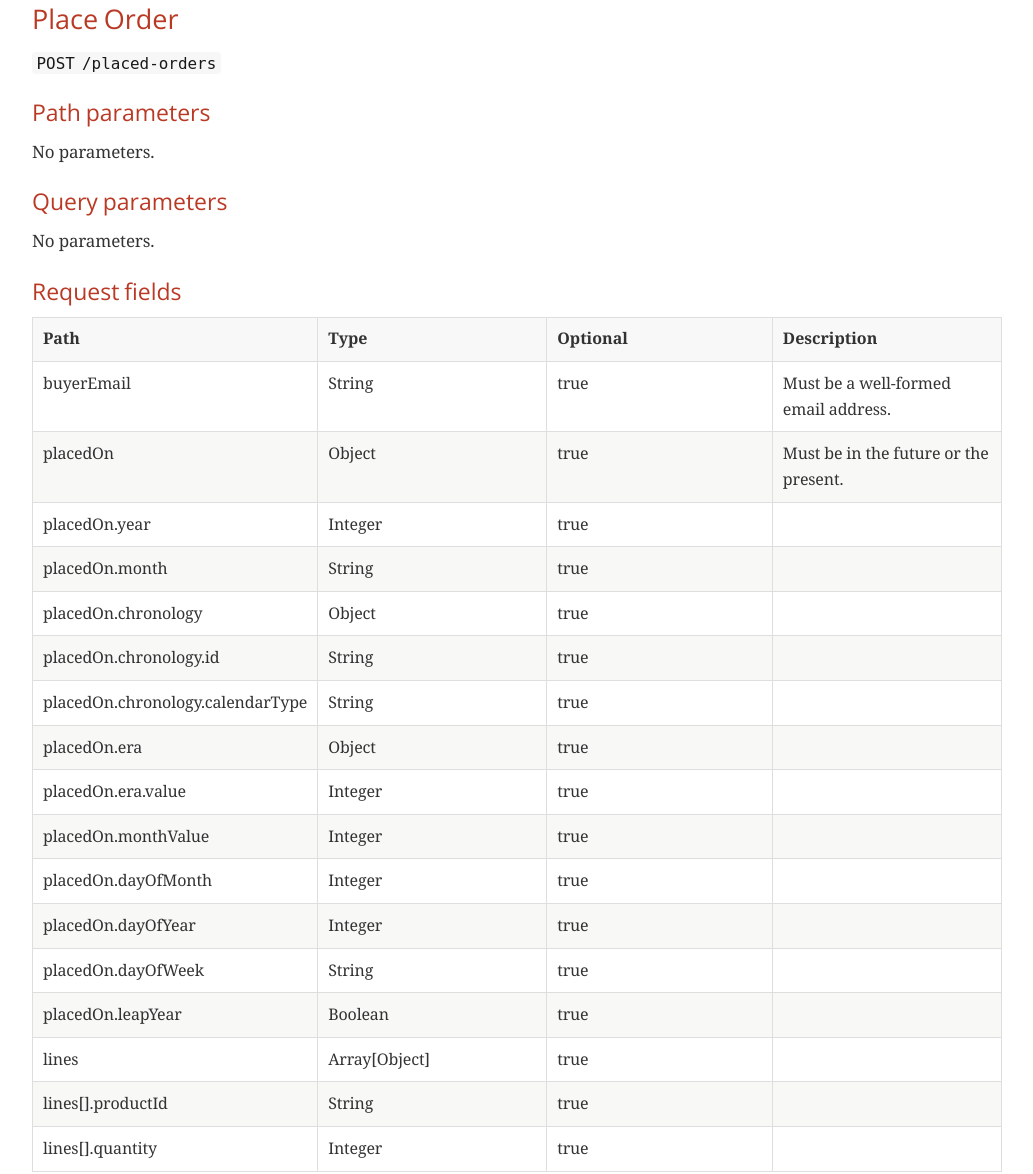
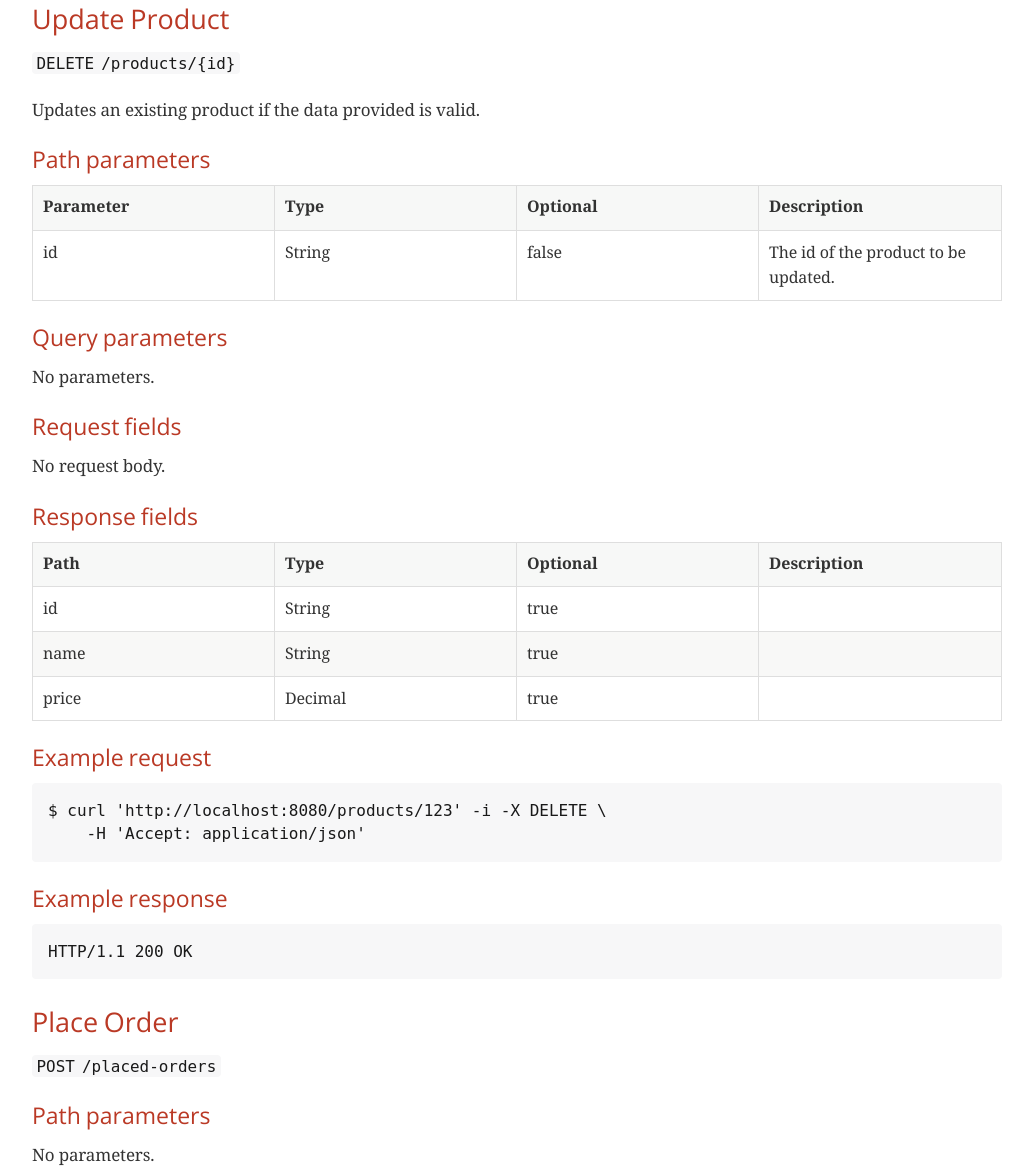
Before and after one commit to DavidRG13/shopping-cart, a plain HTML site: page docs/index.html in a window 1280 px wide. Shown: the part 8717-9891 px from the top of the page, without its empty margins (123-1156 px from the left). Drawn offline with nearby package versions, Linux system fonts and the light colour scheme; a web font is replaced by a local one.

Commit message:
Adding the ability of deleting products

```diff
--- a/docs/index.html
+++ b/docs/index.html
@@ -1319,24 +1319,128 @@ Content-Length: 59
 </div>
 </div>
 <div class="sect2">
+<h3 id="resources-product-controller-test-should-delete-an-existing-product">Update Product</h3>
+<div class="paragraph">
+<p><code>DELETE /products/{id}</code></p>
+</div>
+<div class="paragraph">
+<p>Updates an existing product if the data provided is valid.</p>
+</div>
+<div class="sect3">
+<h4 id="_path_parameters_8">Path parameters</h4>
+<table class="tableblock frame-all grid-all stretch">
+<colgroup>
+<col style="width: 25%;">
+<col style="width: 25%;">
+<col style="width: 25%;">
+<col style="width: 25%;">
+</colgroup>
+<thead>
+<tr>
+<th class="tableblock halign-left valign-top">Parameter</th>
+<th class="tableblock halign-left valign-top">Type</th>
+<th class="tableblock halign-left valign-top">Optional</th>
+<th class="tableblock halign-left valign-top">Description</th>
+</tr>
+</thead>
+<tbody>
+<tr>
+<td class="tableblock halign-left valign-top"><p class="tableblock">id</p></td>
+<td class="tableblock halign-left valign-top"><p class="tableblock">String</p></td>
+<td class="tableblock halign-left valign-top"><p class="tableblock">false</p></td>
+<td class="tableblock halign-left valign-top"><p class="tableblock">The id of the product to be updated.</p></td>
+</tr>
+</tbody>
+</table>
+</div>
+<div class="sect3">
+<h4 id="_query_parameters_8">Query parameters</h4>
+<div class="paragraph">
+<p>No parameters.</p>
+</div>
+</div>
+<div class="sect3">
+<h4 id="_request_fields_8">Request fields</h4>
+<div class="paragraph">
+<p>No request body.</p>
+</div>
+</div>
+<div class="sect3">
+<h4 id="_response_fields_8">Response fields</h4>
+<table class="tableblock frame-all grid-all stretch">
+<colgroup>
+<col style="width: 25%;">
+<col style="width: 25%;">
+<col style="width: 25%;">
+<col style="width: 25%;">
+</colgroup>
+<thead>
+<tr>
+<th class="tableblock halign-left valign-top">Path</th>
+<th class="tableblock halign-left valign-top">Type</th>
+<th class="tableblock halign-left valign-top">Optional</th>
+<th class="tableblock halign-left valign-top">Description</th>
+</tr>
+</thead>
+<tbody>
+<tr>
+<td class="tableblock halign-left valign-top"><p class="tableblock">id</p></td>
+<td class="tableblock halign-left valign-top"><p class="tableblock">String</p></td>
+<td class="tableblock halign-left valign-top"><p class="tableblock">true</p></td>
+<td class="tableblock halign-left valign-top"></td>
+</tr>
+<tr>
+<td class="tableblock halign-left valign-top"><p class="tableblock">name</p></td>
+<td class="tableblock halign-left valign-top"><p class="tableblock">String</p></td>
+<td class="tableblock halign-left valign-top"><p class="tableblock">true</p></td>
+<td class="tableblock halign-left valign-top"></td>
+</tr>
+<tr>
+<td class="tableblock halign-left valign-top"><p class="tableblock">price</p></td>
+<td class="tableblock halign-left valign-top"><p class="tableblock">Decimal</p></td>
+<td class="tableblock halign-left valign-top"><p class="tableblock">true</p></td>
+<td class="tableblock halign-left valign-top"></td>
+</tr>
+</tbody>
+</table>
+</div>
+<div class="sect3">
+<h4 id="_example_request_8">Example request</h4>
+<div class="listingblock">
+<div class="content">
+<pre class="highlight"><code class="language-bash" data-lang="bash">$ curl 'http://localhost:8080/products/123' -i -X DELETE \
+    -H 'Accept: application/json'</code></pre>
+</div>
+</div>
+</div>
+<div class="sect3">
+<h4 id="_example_response_8">Example response</h4>
+<div class="listingblock">
+<div class="content">
+<pre class="highlight nowrap"><code class="language-http" data-lang="http">HTTP/1.1 200 OK</code></pre>
+</div>
+</div>
+</div>
+</div>
+<div class="sect2">
 <h3 id="resources-place-order-controller-test-should-return-the-newly-placed-order">Place Order</h3>
 <div class="paragraph">
 <p><code>POST /placed-orders</code></p>
 </div>
 <div class="sect3">
-<h4 id="_path_parameters_8">Path parameters</h4>
+<h4 id="_path_parameters_9">Path parameters</h4>
 <div class="paragraph">
 <p>No parameters.</p>
 </div>
 </div>
 <div class="sect3">
-<h4 id="_query_parameters_8">Query parameters</h4>
+<h4 id="_query_parameters_9">Query parameters</h4>
 <div class="paragraph">
 <p>No parameters.</p>
 </div>
 </div>
 <div class="sect3">
-<h4 id="_request_fields_8">Request fields</h4>
+<h4 id="_request_fields_9">Request fields</h4>
 <table class="tableblock frame-all grid-all stretch">
 <colgroup>
 <col style="width: 25%;">
@@ -1459,7 +1563,7 @@ Content-Length: 59
 </table>
 </div>
 <div class="sect3">
-<h4 id="_response_fields_8">Response fields</h4>
+<h4 id="_response_fields_9">Response fields</h4>
 <table class="tableblock frame-all grid-all stretch">
 <colgroup>
 <col style="width: 25%;">
@@ -1528,7 +1632,7 @@ Content-Length: 59
 </table>
 </div>
 <div class="sect3">
-<h4 id="_example_request_8">Example request</h4>
+<h4 id="_example_request_9">Example request</h4>
 <div class="listingblock">
 <div class="content">
 <pre class="highlight"><code class="language-bash" data-lang="bash">$ curl 'http://localhost:8080/placed-orders' -i -X POST \
@@ -1539,7 +1643,7 @@ Content-Length: 59
 </div>
 </div>
 <div class="sect3">
-<h4 id="_example_response_8">Example response</h4>
+<h4 id="_example_response_9">Example response</h4>
 <div class="listingblock">
 <div class="content">
 <pre class="highlight nowrap"><code class="language-http" data-lang="http">HTTP/1.1 200 OK
@@ -1567,19 +1671,19 @@ Content-Type: application/json;charset=UTF-8
 <p><code>POST /placed-orders</code></p>
 </div>
 <div class="sect3">
-<h4 id="_path_parameters_9">Path parameters</h4>
+<h4 id="_path_parameters_10">Path parameters</h4>
 <div class="paragraph">
 <p>No parameters.</p>
 </div>
 </div>
 <div class="sect3">
-<h4 id="_query_parameters_9">Query parameters</h4>
+<h4 id="_query_parameters_10">Query parameters</h4>
 <div class="paragraph">
 <p>No parameters.</p>
 </div>
 </div>
 <div class="sect3">
-<h4 id="_request_fields_9">Request fields</h4>
+<h4 id="_request_fields_10">Request fields</h4>
 <table class="tableblock frame-all grid-all stretch">
 <colgroup>
 <col style="width: 25%;">
@@ -1702,7 +1806,7 @@ Content-Type: application/json;charset=UTF-8
 </table>
 </div>
 <div class="sect3">
-<h4 id="_response_fields_9">Response fields</h4>
+<h4 id="_response_fields_10">Response fields</h4>
 <table class="tableblock frame-all grid-all stretch">
 <colgroup>
 <col style="width: 25%;">
@@ -1771,7 +1875,7 @@ Content-Type: application/json;charset=UTF-8
 </table>
 </div>
 <div class="sect3">
-<h4 id="_example_request_9">Example request</h4>
+<h4 id="_example_request_10">Example request</h4>
 <div class="listingblock">
 <div class="content">
 <pre class="highlight"><code class="language-bash" data-lang="bash">$ curl 'http://localhost:8080/placed-orders' -i -X POST \
@@ -1782,7 +1886,7 @@ Content-Type: application/json;charset=UTF-8
 </div>
 </div>
 <div class="sect3">
-<h4 id="_example_response_9">Example response</h4>
+<h4 id="_example_response_10">Example response</h4>
 <div class="listingblock">
 <div class="content">
 <pre class="highlight nowrap"><code class="language-http" data-lang="http">HTTP/1.1 400 Bad Request</code></pre>
@@ -1796,7 +1900,7 @@ Content-Type: application/json;charset=UTF-8
 <p><code>GET /placed-orders/{id}</code></p>
 </div>
 <div class="sect3">
-<h4 id="_path_parameters_10">Path parameters</h4>
+<h4 id="_path_parameters_11">Path parameters</h4>
 <table class="tableblock frame-all grid-all stretch">
 <colgroup>
 <col style="width: 25%;">
@@ -1823,19 +1927,19 @@ Content-Type: application/json;charset=UTF-8
 </table>
 </div>
 <div class="sect3">
-<h4 id="_query_parameters_10">Query parameters</h4>
+<h4 id="_query_parameters_11">Query parameters</h4>
 <div class="paragraph">
 <p>No parameters.</p>
 </div>
 </div>
 <div class="sect3">
-<h4 id="_request_fields_10">Request fields</h4>
+<h4 id="_request_fields_11">Request fields</h4>
 <div class="paragraph">
 <p>No request body.</p>
 </div>
 </div>
 <div class="sect3">
-<h4 id="_response_fields_10">Response fields</h4>
+<h4 id="_response_fields_11">Response fields</h4>
 <table class="tableblock frame-all grid-all stretch">
 <colgroup>
 <col style="width: 25%;">
@@ -1904,7 +2008,7 @@ Content-Type: application/json;charset=UTF-8
 </table>
 </div>
 <div class="sect3">
-<h4 id="_example_request_10">Example request</h4>
+<h4 id="_example_request_11">Example request</h4>
 <div class="listingblock">
 <div class="content">
 <pre class="highlight"><code class="language-bash" data-lang="bash">$ curl 'http://localhost:8080/placed-orders/123' -i -X GET \
@@ -1913,7 +2017,7 @@ Content-Type: application/json;charset=UTF-8
 </div>
 </div>
 <div class="sect3">
-<h4 id="_example_response_10">Example response</h4>
+<h4 id="_example_response_11">Example response</h4>
 <div class="listingblock">
 <div class="content">
 <pre class="highlight nowrap"><code class="language-http" data-lang="http">HTTP/1.1 200 OK
@@ -1941,7 +2045,7 @@ Content-Type: application/json;charset=UTF-8
 <p><code>GET /placed-orders/{id}</code></p>
 </div>
 <div class="sect3">
-<h4 id="_path_parameters_11">Path parameters</h4>
+<h4 id="_path_parameters_12">Path parameters</h4>
 <table class="tableblock frame-all grid-all stretch">
 <colgroup>
 <col style="width: 25%;">
@@ -1968,19 +2072,19 @@ Content-Type: application/json;charset=UTF-8
 </table>
 </div>
 <div class="sect3">
-<h4 id="_query_parameters_11">Query parameters</h4>
+<h4 id="_query_parameters_12">Query parameters</h4>
 <div class="paragraph">
 <p>No parameters.</p>
 </div>
 </div>
 <div class="sect3">
-<h4 id="_request_fields_11">Request fields</h4>
+<h4 id="_request_fields_12">Request fields</h4>
 <div class="paragraph">
 <p>No request body.</p>
 </div>
 </div>
 <div class="sect3">
-<h4 id="_response_fields_11">Response fields</h4>
+<h4 id="_response_fields_12">Response fields</h4>
 <table class="tableblock frame-all grid-all stretch">
 <colgroup>
 <col style="width: 25%;">
@@ -2049,7 +2153,7 @@ Content-Type: application/json;charset=UTF-8
 </table>
 </div>
 <div class="sect3">
-<h4 id="_example_request_11">Example request</h4>
+<h4 id="_example_request_12">Example request</h4>
 <div class="listingblock">
 <div class="content">
 <pre class="highlight"><code class="language-bash" data-lang="bash">$ curl 'http://localhost:8080/placed-orders/123' -i -X GET \
@@ -2058,7 +2162,7 @@ Content-Type: application/json;charset=UTF-8
 </div>
 </div>
 <div class="sect3">
-<h4 id="_example_response_11">Example response</h4>
+<h4 id="_example_response_12">Example response</h4>
 <div class="listingblock">
 <div class="content">
 <pre class="highlight nowrap"><code class="language-http" data-lang="http">HTTP/1.1 404 Not Found</code></pre>
@@ -2071,7 +2175,7 @@ Content-Type: application/json;charset=UTF-8
 </div>
 <div id="footer">
 <div id="footer-text">
-Last updated 2018-12-07 08:09:35 +0100
+Last updated 2018-12-07 11:32:31 +0100
 </div>
 </div>
 </body>
```
Also changed, not shown: 6 other files.
